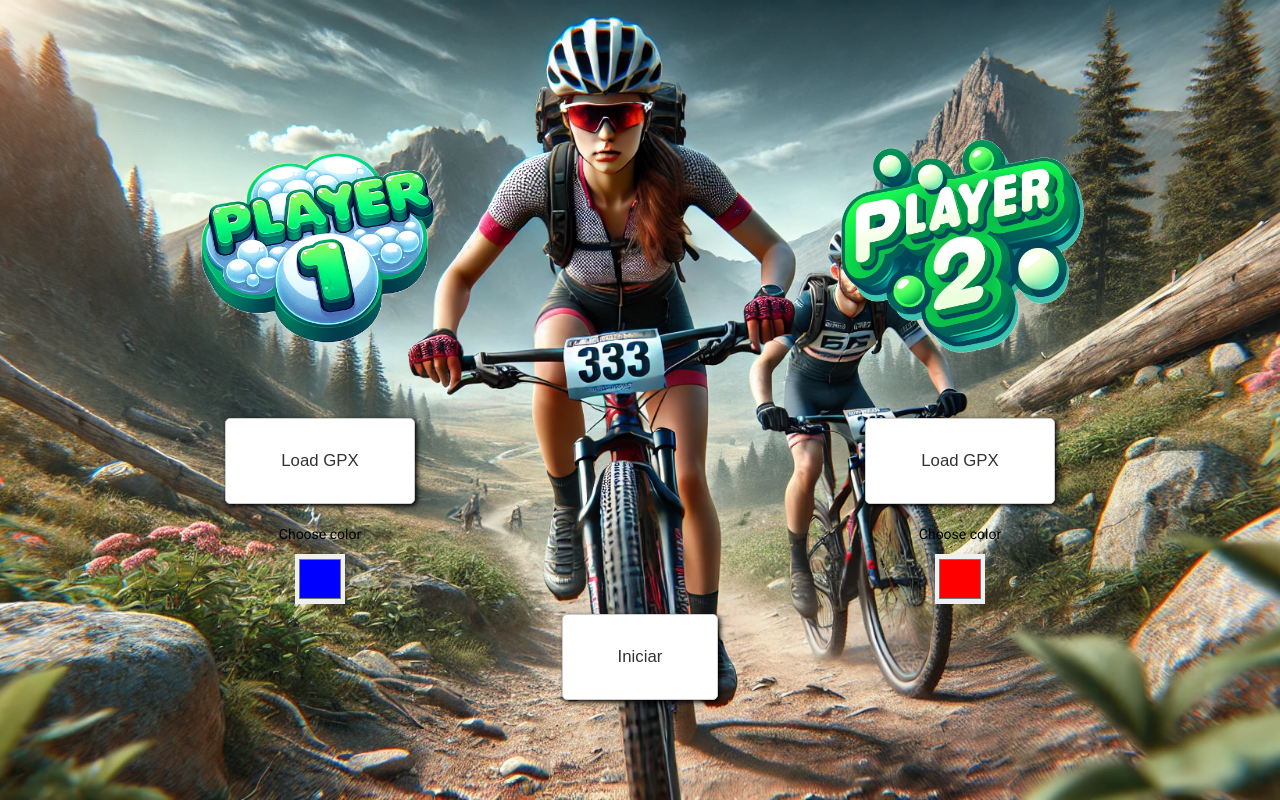
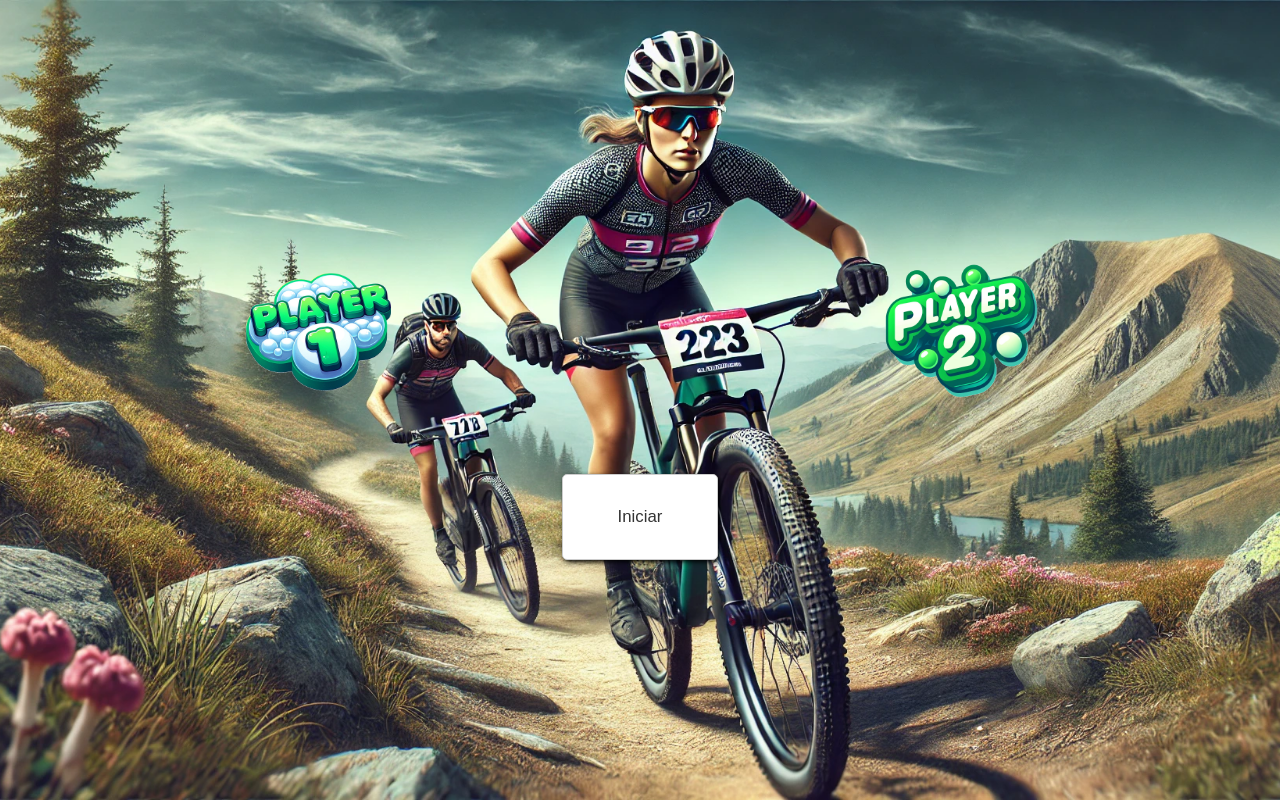
Before and after one commit to eimbert/gpx-maps, an Angular app: page /load in a window 1280 px wide. Built offline with nearby package versions, Linux system fonts and the light colour scheme.

Commit message:
nueva pantalla y colores a cuadro de opciones musica para al final

```diff
--- a/src/app/dialogo-configuracion/dialogo-configuracion.component.html
+++ b/src/app/dialogo-configuracion/dialogo-configuracion.component.html
@@ -3,6 +3,15 @@
 </h2>
 
 <mat-dialog-content class="dialog-content">
+
+
+  <div style="display:flex;align-items:center;gap:.5rem">
+    <label for="colorPicker2">Color player 1</label>
+    <input id="colorPicker2" type="color" [(ngModel)]="colors[0]" />
+    <label for="colorPicker2">Color player 2</label>
+    <input id="colorPicker2" type="color" [(ngModel)]="colors[1]" />
+  </div>
+
 
   <mat-checkbox [(ngModel)]="eliminarPausasLargas">
     ¿Quieres depurar el track para eliminar pausas largas?
--- a/src/app/dialogo-configuracion/dialogo-configuracion.component.scss
+++ b/src/app/dialogo-configuracion/dialogo-configuracion.component.scss
@@ -19,7 +19,7 @@
 }
 
 .dialog-actions {
-  margin-top: 16px;
+  margin-top: 11px;
 }
 
 .mat-dialog-content {
--- a/src/app/dialogo-configuracion/dialogo-configuracion.component.ts
+++ b/src/app/dialogo-configuracion/dialogo-configuracion.component.ts
@@ -1,6 +1,7 @@
 import { Component, Inject } from '@angular/core';
 import { MatDialogRef, MAT_DIALOG_DATA } from '@angular/material/dialog';
 import { DialogoConfiguracionData } from '../interfaces/estructuras';
+import { color } from 'html2canvas/dist/types/css/types/color';
 
 @Component({
   selector: 'app-dialogo-configuracion',
@@ -8,6 +9,7 @@ import { DialogoConfiguracionData } from '../interfaces/estructuras';
   styleUrls: ['./dialogo-configuracion.component.scss']
 })
 export class DialogoConfiguracionComponent {
+  colors: string[] = ['#0000ff', '#ff0000'];
 
   eliminarPausasLargas = false;
   anadirLogoTitulos = false;
@@ -31,7 +33,8 @@ export class DialogoConfiguracionComponent {
     this.dialogRef.close({
       eliminarPausasLargas: this.eliminarPausasLargas,
       anadirLogoTitulos: this.anadirLogoTitulos,
-      activarMusica: this.activarMusica
+      activarMusica: this.activarMusica,
+      colors: this.colors
     });
   }
 
--- a/src/app/interfaces/estructuras.ts
+++ b/src/app/interfaces/estructuras.ts
@@ -1,5 +1,7 @@
 export interface DialogoConfiguracionData {
   eliminarPausasLargas: boolean;
   anadirLogoTitulos: boolean;
-  activarMusica: boolean
+  activarMusica: boolean,
+  colors: string[]
+
 }
--- a/src/app/load-gpx/load-gpx.component.css
+++ b/src/app/load-gpx/load-gpx.component.css
@@ -27,7 +27,7 @@ body, html {
   display: flex;
   flex-direction: column;
   align-items: center;
-  width: 45%;
+  width: 28vw;
 }
 
 .player-image {
--- a/src/app/load-gpx/load-gpx.component.html
+++ b/src/app/load-gpx/load-gpx.component.html
@@ -1,11 +1,12 @@
 <div class="container">
   <div class="row">
     <div class="column" *ngIf="!trackLoaded[0]">
-      <img src="assets/player1.png" alt="Player 1" class="player-image">
-      <button (click)="cargarFichero(0)" class="btn">Load GPX</button>
-      <br>
-      <label for="colorPicker1">Choose color</label>
-      <input id="colorPicker1" type="color" [(ngModel)]="colors[0]" (change)="updateColor(0)" />
+      <div (click)="cargarFichero(0)" matTooltip="Pulsa para cargar el track">
+        <img src="assets/player1.png" alt="Player 1" class="player-image" style="cursor: pointer;"  >
+      </div>
+
+      <!-- <label for="colorPicker1">Choose color</label>
+      <input id="colorPicker1" type="color" [(ngModel)]="colors[0]" (change)="updateColor(0)" /> -->
     </div>
     <div class="column" *ngIf="trackLoaded[0]">
       <div class="card">
@@ -20,11 +21,13 @@
       <button (click)="borrarFichero(0)" class="btn">Borrar</button>
     </div>
     <div class="column" *ngIf="!trackLoaded[1]">
-      <img src="assets/player2.png" alt="Player 2" class="player-image">
-      <button (click)="cargarFichero(1)" class="btn">Load GPX</button>
+      <div (click)="cargarFichero(1)" matTooltip="Pulsa para cargar el track">
+        <img src="assets/player2.png" alt="Player 2" class="player-image" style="cursor: pointer;">
+        <!-- <button (click)="cargarFichero(1)" class="btn">Load GPX</button> -->
+      </div>
       <br>
-      <label for="colorPicker2">Choose color</label>
-      <input id="colorPicker2" type="color" [(ngModel)]="colors[1]" (change)="updateColor(1)" />
+      <!-- <label for="colorPicker2">Choose color</label>
+      <input id="colorPicker2" type="color" [(ngModel)]="colors[1]" (change)="updateColor(1)" /> -->
     </div>
     <div class="column" *ngIf="trackLoaded[1]">
       <div class="card">
--- a/src/app/load-gpx/load-gpx.component.ts
+++ b/src/app/load-gpx/load-gpx.component.ts
@@ -210,9 +210,6 @@ export class LoadGpxComponent implements OnInit, AfterViewInit, AfterContentInit
   }
 
 
-  updateColor(index: number): void {
-    // Lógica para actualizar el color del track
-  }
 
   borrarFichero(index: number): void {
     this.tracks[index] = null;
@@ -224,22 +221,22 @@ export class LoadGpxComponent implements OnInit, AfterViewInit, AfterContentInit
     return this.trackLoaded.some(Boolean);
   }
 
-  private navegarAlMapa(
-    namesPayload: string[],
-    colorsPayload: string[],
-    tracksPayload: Array<{ trkpts: any[] }>,
-    logoDataUrl: string | null,
-    removeStops: boolean
-  ): void {
-    const query: any = {
-      names: JSON.stringify(namesPayload),
-      colors: JSON.stringify(colorsPayload),
-      tracks: JSON.stringify(tracksPayload)
-    };
-    if (logoDataUrl) query.logo = logoDataUrl;
-    if (removeStops) query.rmstops = '1';   // ← flag para “quitar paradas”
-    this.router.navigate(['/map'], { queryParams: query });
-  }
+  // private navegarAlMapa(
+  //   namesPayload: string[],
+  //   colorsPayload: string[],
+  //   tracksPayload: Array<{ trkpts: any[] }>,
+  //   logoDataUrl: string | null,
+  //   removeStops: boolean
+  // ): void {
+  //   const query: any = {
+  //     names: JSON.stringify(namesPayload),
+  //     colors: JSON.stringify(colorsPayload),
+  //     tracks: JSON.stringify(tracksPayload)
+  //   };
+  //   if (logoDataUrl) query.logo = logoDataUrl;
+  //   if (removeStops) query.rmstops = '1';   // ← flag para “quitar paradas”
+  //   this.router.navigate(['/map'], { queryParams: query });
+  // }
 
   iniciarVisualizacion(): void {
     const loadedIdx = this.tracks
@@ -268,7 +265,7 @@ export class LoadGpxComponent implements OnInit, AfterViewInit, AfterContentInit
       DialogoConfiguracionComponent,
       {
         width: '480px',
-        height: '270px',
+        height: '298px',
         data: {  // opcional: valores por defecto
           eliminarPausasLargas: false,
           anadirLogoTitulos: false
@@ -278,6 +275,7 @@ export class LoadGpxComponent implements OnInit, AfterViewInit, AfterContentInit
       .afterClosed()
       .subscribe((result) => {
         if (!result) return; // pulsó Cancelar o cerró el diálogo
+        colorsPayload = result.colors
 
         const afterLogo = (logoDataUrl: string | null) => {
           // 👉 Guardamos TODO en sessionStorage para evitar URLs enormes
--- a/src/app/map/map.component.ts
+++ b/src/app/map/map.component.ts
@@ -417,10 +417,12 @@ export class MapComponent implements OnInit, AfterViewInit {
           this.rafId = requestAnimationFrame(step);
         } else {
           cancelAnimationFrame(this.rafId);
+          this.audio?.pause();
         }
       };
 
       this.rafId = requestAnimationFrame(step);
+
   }
 
   // Detecta paradas de forma adaptativa: (A) pasos cortos acumulados y (B) intervalos únicos largos.
```
Also changed, not shown: src/assets/fondo_pantalla2.webp.
